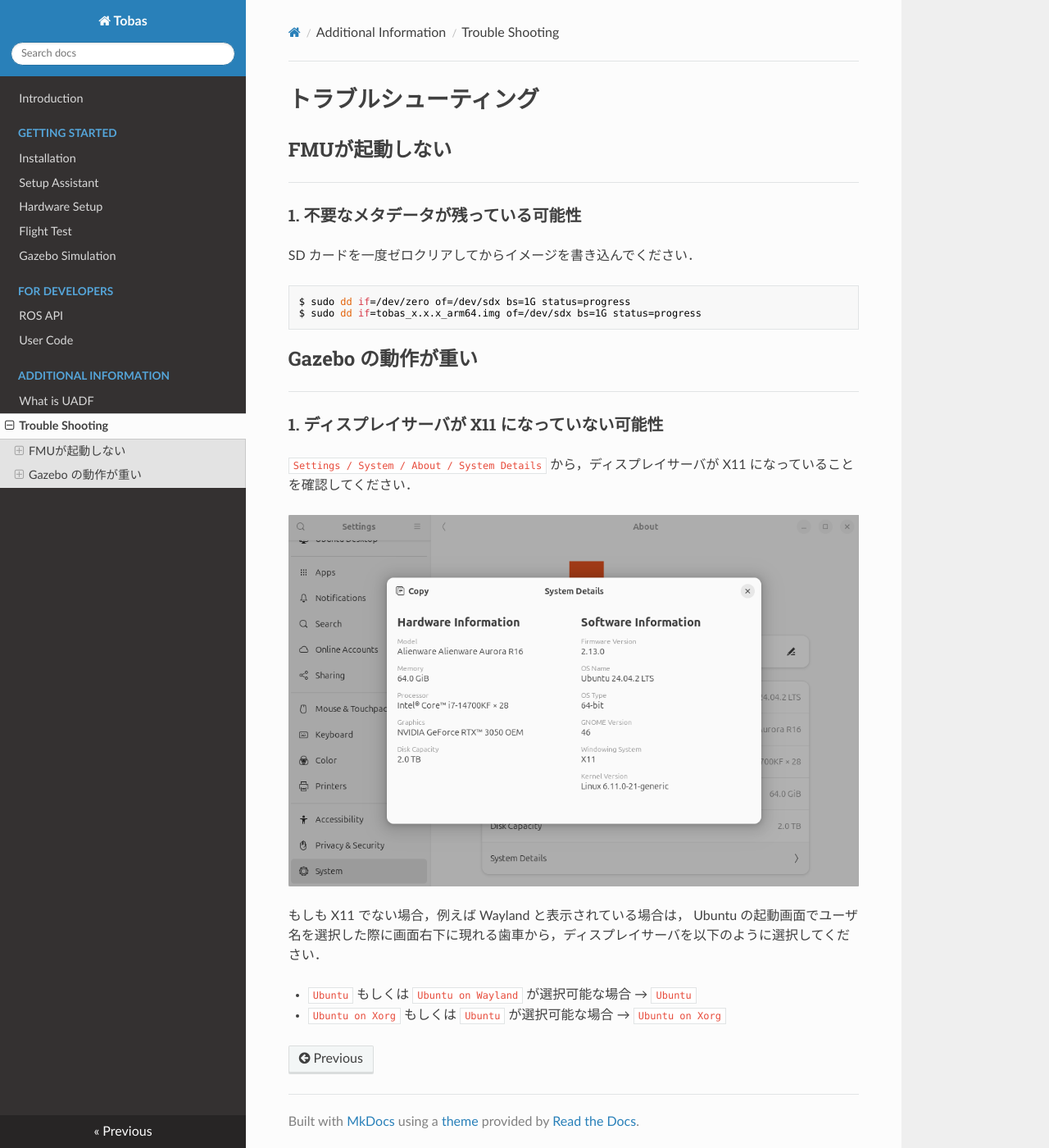
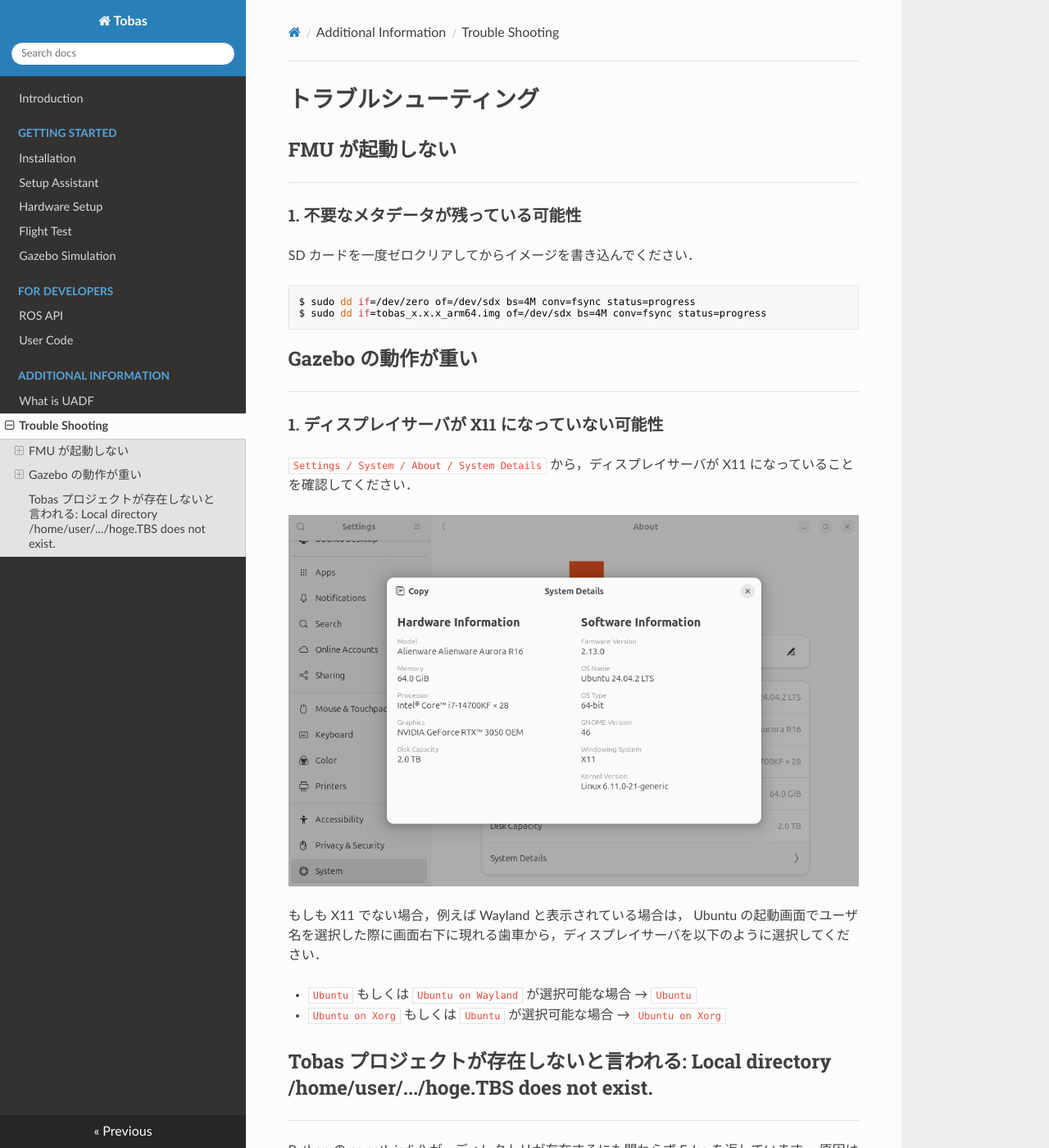
Before and after one commit to TobasFlightControl/tobas_wiki_ja, an MkDocs documentation site: the page built from docs/trouble_shooting.md, in a window 1280 px wide and 1400 px high. Shown: the whole window at 82% size. Built offline with MkDocs 1.6.1, drawn with Linux system fonts in a browser that asks for light colours; nearby versions of some CDN libraries; some of the changed text lies outside the part shown.

Commit message:
トラブルを追加

````diff
--- a/docs/trouble_shooting.md
+++ b/docs/trouble_shooting.md
@@ -1,6 +1,6 @@
 # トラブルシューティング
 
-## FMUが起動しない
+## FMU が起動しない
 
 ---
 
@@ -9,8 +9,8 @@
 SD カードを一度ゼロクリアしてからイメージを書き込んでください．
 
 ```bash
-$ sudo dd if=/dev/zero of=/dev/sdx bs=1G status=progress
-$ sudo dd if=tobas_x.x.x_arm64.img of=/dev/sdx bs=1G status=progress
+$ sudo dd if=/dev/zero of=/dev/sdx bs=4M conv=fsync status=progress
+$ sudo dd if=tobas_x.x.x_arm64.img of=/dev/sdx bs=4M conv=fsync status=progress
 ```
 
 ## Gazebo の動作が重い
@@ -29,3 +29,17 @@
 
 - `Ubuntu` もしくは `Ubuntu on Wayland` が選択可能な場合 → `Ubuntu`
 - `Ubuntu on Xorg` もしくは `Ubuntu` が選択可能な場合 → `Ubuntu on Xorg`
+
+## Tobas プロジェクトが存在しないと言われる: Local directory /home/user/.../hoge.TBS does not exist.
+
+---
+
+Python の os.path.isdir() が，ディレクトリが存在するにも関わらず False を返しています．
+原因は不明ですが，apt パッケージを更新することで改善しました．
+
+```bash
+$ sudo apt update
+$ sudo apt upgrade -y
+$ sudo apt autoremove --purge -y
+$ sudo apt autoclean
+```
````
